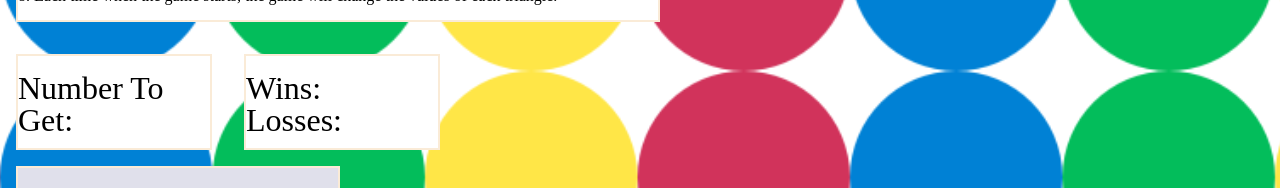
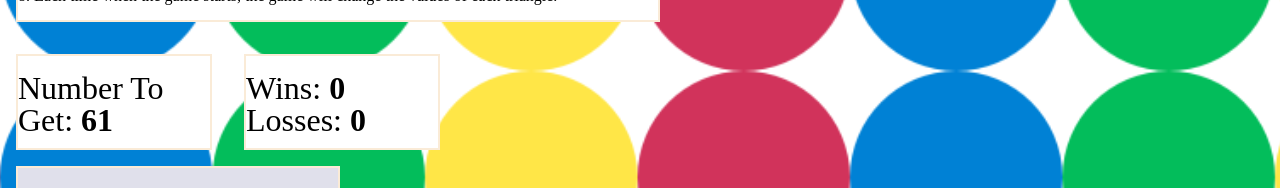
Before and after one commit to ebmoynahan/jqueryHW, a plain HTML site: page index.html in a window 1280 px wide. Shown: the part 354-542 px from the top of the page. Drawn offline with nearby package versions, Linux system fonts and the light colour scheme; files that its build step writes are made by us from their sources; files whose address does not match are found by name.

Commit message:
Update index.html

```diff
--- a/index.html
+++ b/index.html
@@ -5,8 +5,8 @@
     <meta name="viewport" content="width=device-width, initial-scale=1.0">
     <meta http-equiv="X-UA-Compatible" content="ie=edge">
     <title>Document</title>
-    <link rel="stylesheet" href="assets/css/reset.css">
-    <link rel="stylesheet" href="assets/css/style.css">
+    <link rel="stylesheet" href="reset.css">
+    <link rel="stylesheet" href="style.css">
 </head>
 <body>
     <header>
@@ -57,6 +57,6 @@
         </h2>
     </div>
     <script src="https://code.jquery.com/jquery-3.3.1.min.js"></script>
-    <script src="assets/javascript/game.js"></script>
+    <script src="game.js"></script>
 </body>
 </html>
```
